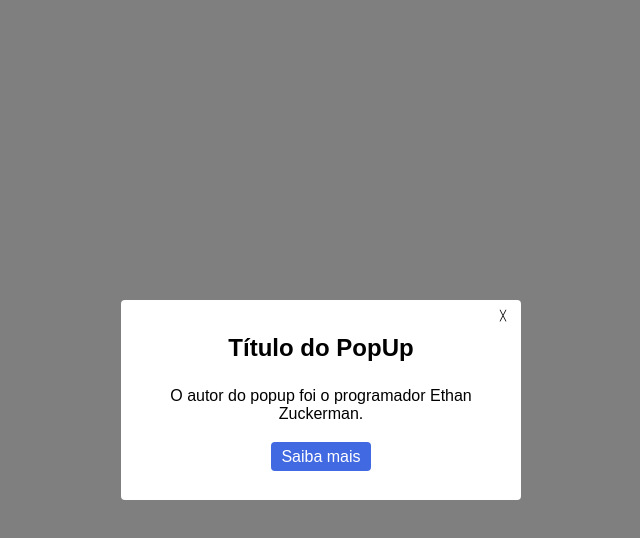
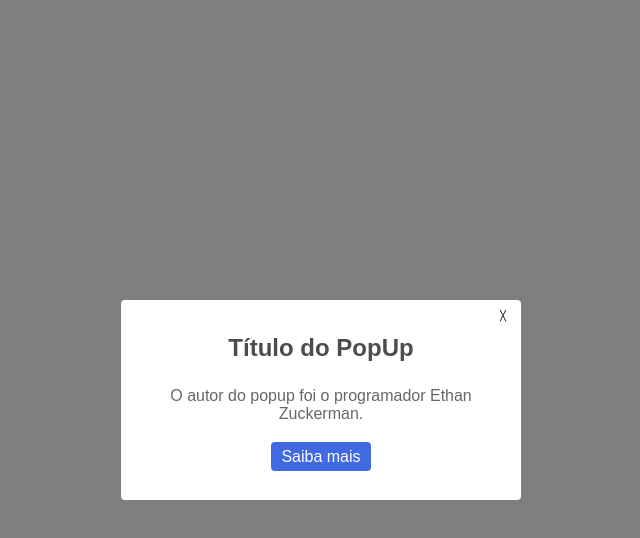
Before and after one commit to yuriduarte/popup-js-vanilla, a plain HTML site: page index.html in a window 1280 px wide. Both pictures are taken after a click on the button "Clique aqui". Shown: the whole page, without its empty margins (319-959 px from the left). Drawn offline with Linux system fonts and the light colour scheme.

Commit message:
Update title and description styles

```diff
--- a/styles.css
+++ b/styles.css
@@ -61,7 +61,7 @@
   justify-content: center;
   align-items: center;
 
-  font-family: arial;
+  font-family: sans-serif;
   text-align: center;
 
 
@@ -75,6 +75,11 @@
 
 .popup-content h2, p {
   margin-bottom: 25px;
+  color: rgba(0, 0, 0, .7);
+}
+
+.popup-content p {
+  color: rgba(0, 0, 0, .6);
 }
 
 .popup-close {
```
